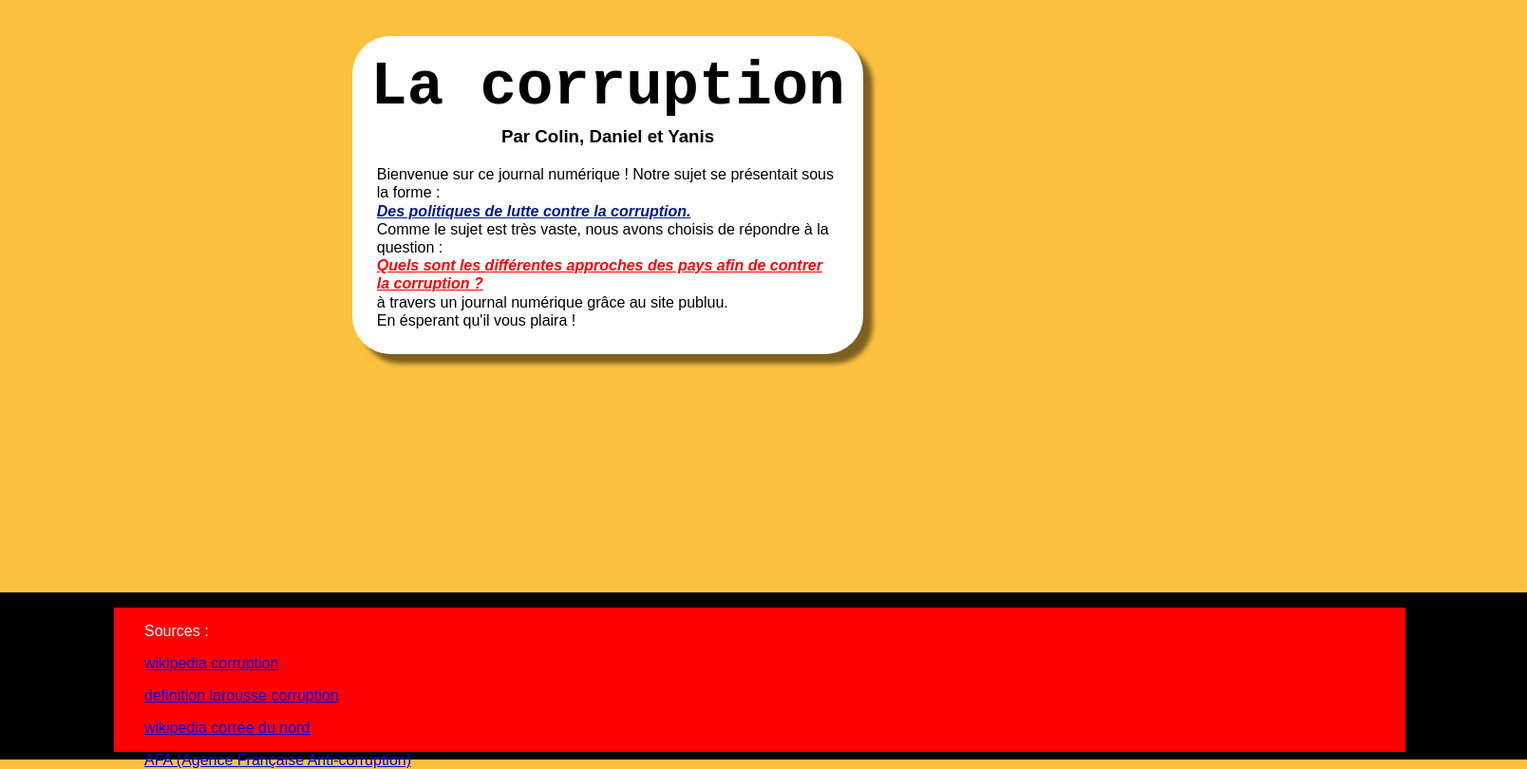
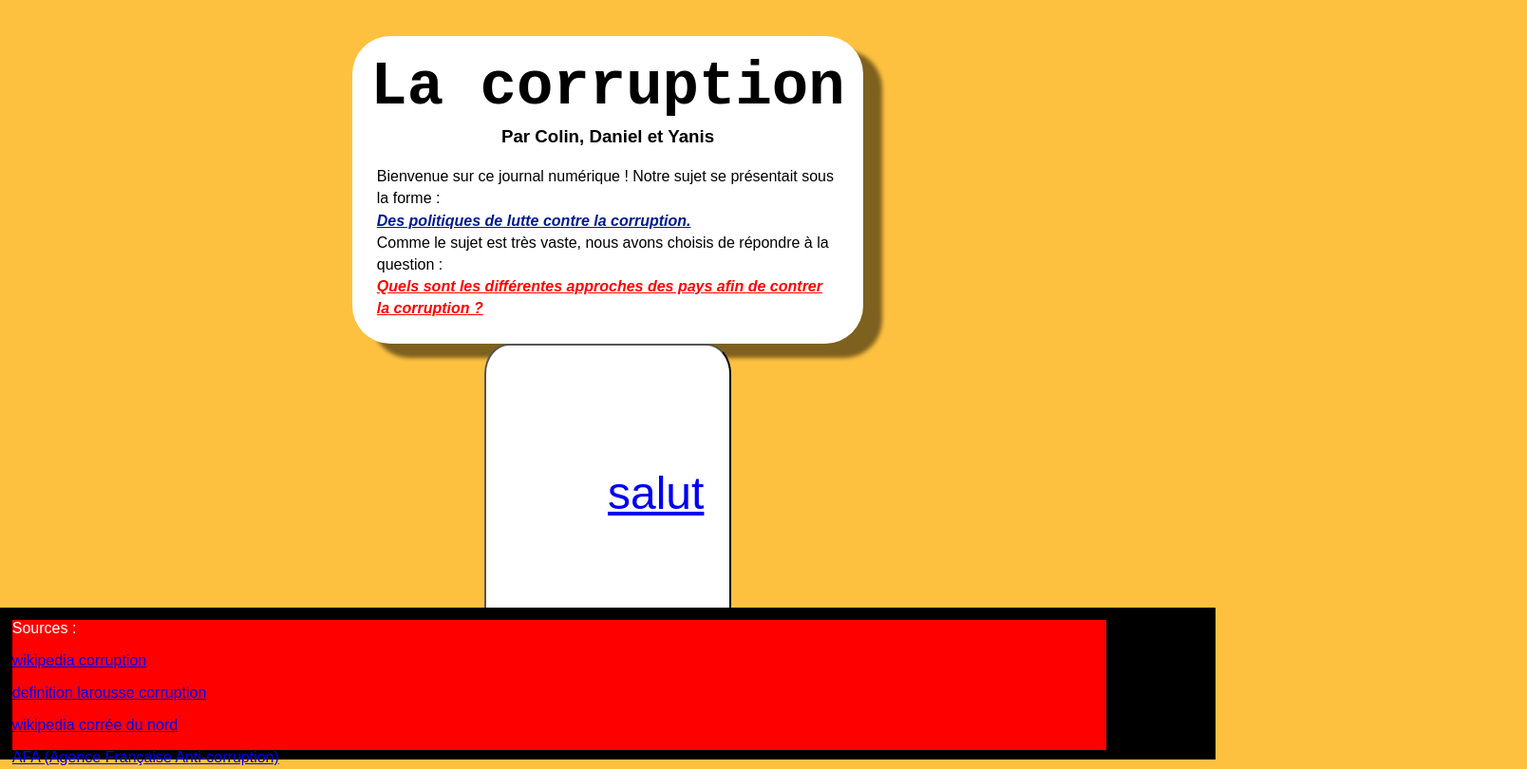
Before and after one commit to 947coco/EMC, a plain HTML site: page site.html in a window 1280 px wide. Shown: the whole page at 95% size, 1608 px wide, since content can reach past the window. Drawn offline with Linux system fonts and the light colour scheme.

Commit message:
ajout d une seconde page pour que le journal et création d un bouton pour aller sur cette page et ajout d info dans le txt

```diff
--- a/site.html
+++ b/site.html
@@ -17,7 +17,7 @@
         .texte {
             background-color: #fff;
             border-radius: 40px;
-            box-shadow: 10px 10px 5px rgba(0, 0, 0, 0.5);
+            box-shadow: 20px 15px 4px rgba(0, 0, 0, 0.5);
             padding: 1%;
             max-width: 40%;
             width: 100%;
@@ -35,30 +35,24 @@
             text-align: center;
         }
         .intro {
-            line-height: 1.5vw;
+            line-height: 145%;
             margin : 1vw;
             font-size: 2vh;
         }
         footer {
-            position: absolute;
+            position: fixed;
             left: 0;
-            bottom: 0vh;
-            margin-bottom: 0vh;
-            height: 20vh;
-            width: 201vh;
-            background-color: #000000;
-            color: #FFFFFF;
-
-            padding-top: 2vh;
+            bottom: 0;
+            width: 100%;
+            height: 20%;
+            background-color: #000;
+            color: #fff;
         }
         .en_bas{
-            width: 166vh;
-            height: 17vh;
+            width: 90%;
+            height:86%;
             background-color: #ff0000;
-            margin-left: 15vh;
-            margin-right: 15vh;
-            padding-left: 4vh;
-            padding-top: 2vh;
+            margin: 1%;
 
         }
         .main_question{
@@ -66,6 +60,14 @@
         }
         .question{
             color:#ff0000
+        }
+        button{
+            background-color:#fff ;
+            border-radius:10% ;
+            width: 10%;
+            height: 10%;
+            padding: 10%;
+            font-size: 300%;
         }
     </style>
 </head>
@@ -76,12 +78,17 @@
         <p class="intro">Bienvenue sur ce journal numérique ! Notre sujet se présentait sous la forme :                             <br>
             <em class="main_question"><b><u>Des politiques de lutte contre la corruption.</em></b></u>                              <br>
             Comme le sujet est très vaste, nous avons choisis de répondre à la question :                                           <br>
-            <em class="question"><b><u>Quels sont les différentes approches des pays afin de contrer la corruption ?</em></b></u>   <br>
-            à travers un journal numérique grâce au site publuu.                                                                    <br>
-            En ésperant qu'il vous plaira !</p>
+            <em class="question"><b><u>Quels sont les différentes approches des pays afin de contrer la corruption ?</em></b></u>
+        </p>
+    </div>
 
-    </div>
-    <!--
+    <button>
+        <a href="journal.html" class="bouton-grand">
+            salut
+          </a>
+
+    </button>
+<!--
     <div class="journal">
         <iframe src="https://publuu.com/flip-book/782023/1730729/page/1?embed" width="200%" height="500" scrolling="yes" frameborder="0" allow="clipboard-write; autoplay; fullscreen" class="publuuflip"></iframe>
     </div>
@@ -93,9 +100,9 @@
                     <a href="https://www.larousse.fr/dictionnaires/francais/corruption/19471"><p class="source">definition larousse corruption</p></a>
                     <a href="https://fr.wikipedia.org/wiki/Corruption_en_Cor%C3%A9e_du_Nord"><p class="source">wikipedia corrée du nord</p></a>
                     <a href="https://fr.wikipedia.org/wiki/Agence_fran%C3%A7aise_anticorruption"><p class="source">AFA (Agence Française Anti-corruption)</p></a>
-                    <a href=""><p class="source"></p></a>
-                    <a href=""><p class="source"></p></a>
-                    <a href=""><p class="source"></p></a>
+                    <a href="https://www.credit-agricole.fr/banque-privee/conseils/magazine/tout-un-mag/loi-sapin-2-pour-une-meilleure-protection-des-assures.html"><p class="source">lois sapin 2</p></a>
+                    <a href="https://www.village-justice.com/articles/impact-loi-sapin-sur-assurance-vie-francaise-luxembourgeoise-perspectives,50225.html"><p class="source">lois sapin 2</p></a>
+                    <a href="https://www.scienceshumaines.com/coree-du-nord-les-vertus-de-la-corruption_fr_32019.html"><p class="source">vertus corruption corée du nord</p></a>
                     <a href=""><p class="source"></p></a>
                     <a href=""><p class="source"></p></a>
         </div>
```
Also changed, not shown: journal.html (added, +35 -0 lines), politique lutte anticorruption.txt, 1 other file.
